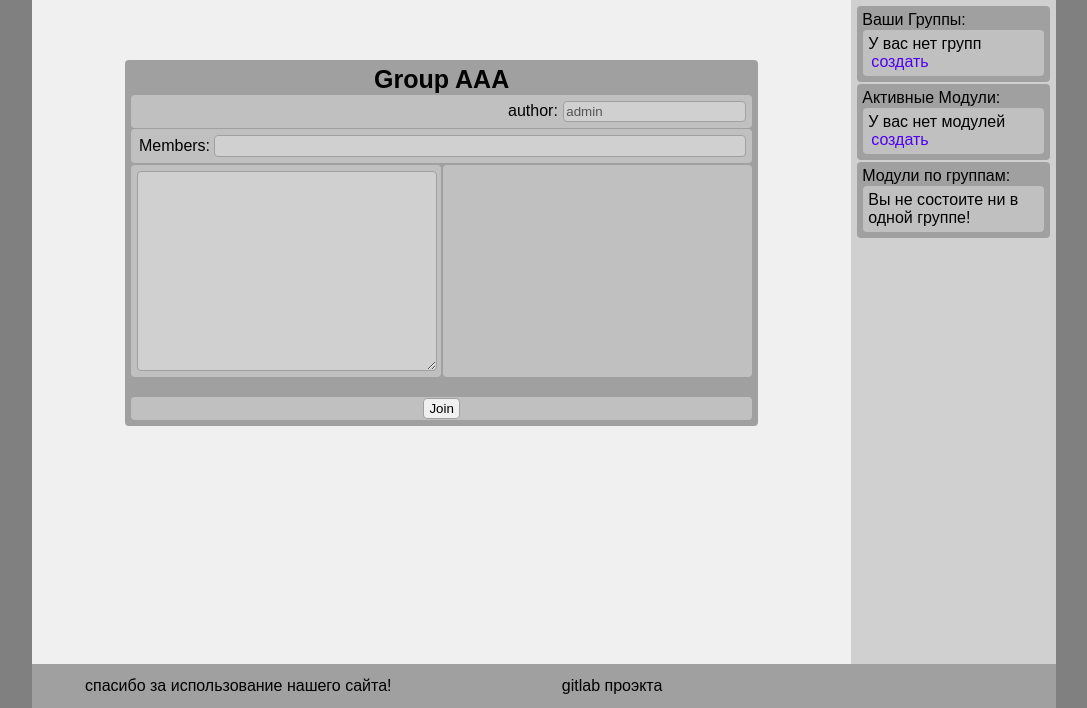
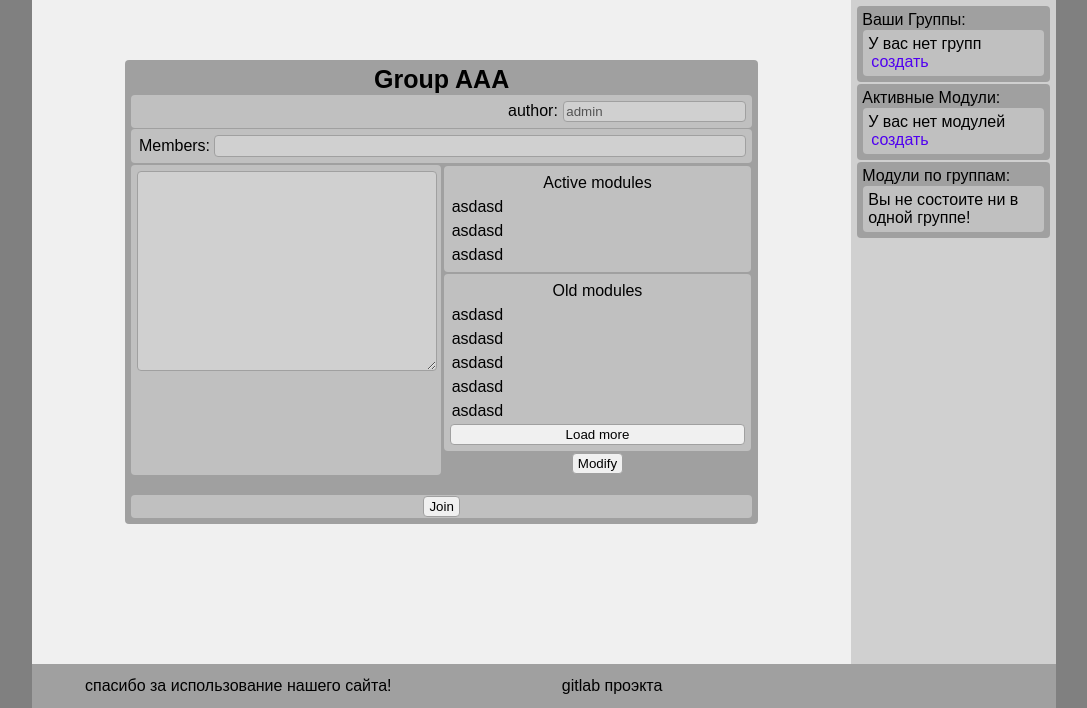
Before and after one commit to maximalekseenko/testing-system, a Django app: a page that uses groups/templates/group_show.html in a window 1280 px wide. Shown: the part 92-800 px from the top of the page, without its empty margins (96-1183 px from the left). Run offline with Django 4.2, Linux system fonts and the light colour scheme; data comes from the database, SQL or seed files in the repository.

Commit message:
moduledata and usermark added; central boxes size fixed

```diff
--- a/groups/models.py
+++ b/groups/models.py
@@ -5,15 +5,25 @@ from django.utils import timezone
 from tasks.models import Module
 
 
+class UserMark(models.Model):
+    user            = models.ManyToManyField(User, related_name="user_mark")
+    mark            = models.IntegerField()
+
+
+class ModuleData(models.Model):
+    module          = models.ForeignKey(Module, related_name="module_data", on_delete=models.CASCADE, blank=True)
+    user_marks      = models.ManyToManyField(UserMark, related_name="module_data", blank=True)
+    expiration_data = models.DateTimeField(default=timezone.now())
+
+
 class Group(models.Model):
-    author          = models.ForeignKey(User, related_name="author", on_delete=models.CASCADE, null=True)
+    author          = models.ForeignKey(User, related_name="group_author", on_delete=models.CASCADE, null=True)
     name            = models.CharField(max_length=32, default="")
     description     = models.CharField(max_length=1024, default="")
     creation_date   = models.DateTimeField(default=timezone.now())
     id              = models.CharField(max_length=16, unique=True, primary_key = True)
     # moduls
-    moduls          = models.ManyToManyField(Module, related_name="moduls", blank=True)
-    moduls_data     = models.JSONField(default={})
+    moduls_data     = models.ManyToManyField(ModuleData, related_name="group_member", blank=True)
     # memers
-    members         = models.ManyToManyField(User, related_name="members", blank=True)
-    members_pending = models.ManyToManyField(User, related_name="members_pending", blank=True)
+    members         = models.ManyToManyField(User, related_name="group_member", blank=True)
+    members_pending = models.ManyToManyField(User, related_name="group_member_pending", blank=True)
--- a/groups/templates/group_show.html
+++ b/groups/templates/group_show.html
@@ -17,7 +17,7 @@
         <div class="flex component2">
             <a>{% trans 'Members'%}:</a>
             <input type="text" disabled value="{%for mem in group.members.all%}mem{%endfor%}" style="width:100%">
-            {%if user == group.author%}<input name="btn_mem" type="submit" value="{% trans 'Modify' %}">{%endif%}
+            {%if user == group.author%}<input name="btn_edit_mem" type="submit" value="{% trans 'Modify' %}">{%endif%}
             {%if user == group.author and group.members_pending.all|length%}<a class="notification">{{group.members_pending.all|length}}</a>{%endif%}
         </div>
 
@@ -27,8 +27,29 @@
                 <textarea style="width: 100%; resize: vertical; height: 200px" disabled=true>{{group.description}}</textarea>
             </div>
 
-            <div class="flex-col component2" style="width: 50%">
-
+            <div class="flex-col componentNone" style="width: 50%">
+                <div class="flex-col component2">
+                    <a style="text-align:center">{% trans 'Active modules' %}</a>
+                    <div class="flex-col">
+                        <a>asdasd</a>
+                        <a>asdasd</a>
+                        <a>asdasd</a>
+                    </div>
+                </div>
+                <div class="flex-col component2">
+                    <a style="text-align:center">{% trans 'Old modules' %}</a>
+                    <div class="flex-col">
+                        <a>asdasd</a>
+                        <a>asdasd</a>
+                        <a>asdasd</a>
+                        <a>asdasd</a>
+                        <a>asdasd</a>
+                        <input type="button" value="{% trans 'Load more' %}">
+                    </div>
+                </div>
+                <div style="text-align: center">
+                    <input name="btn_edit_mod" type="submit" value="{% trans 'Modify' %}">
+                </div>
             </div>
         </div>
 
--- a/groups/views.py
+++ b/groups/views.py
@@ -51,8 +51,10 @@ def ShowView(request, id):
         return render(request, 'group_show.html', context)
 
     # what request
-    if "btn_mem" in request.POST:
+    if "btn_edit_mem" in request.POST:
         return redirect(f'/groups/{id}/users/')
+    if "btn_edit_mod" in request.POST:
+        return redirect(f'/groups/{id}/moduls/')
     if "btn_edit" in request.POST:
         return redirect(f'/groups/{id}/edit/')
     if "btn_join" in request.POST:
--- a/static/css/common-class.css
+++ b/static/css/common-class.css
@@ -17,6 +17,7 @@ div#sider{
     background-color: #F0F0F0;
     padding: 5px;
     margin: 1px;
+    box-sizing: border-box;
 }
 .component2 {
     border-radius: 4px;
@@ -24,13 +25,14 @@ div#sider{
     background-color: #C0C0C0;
     padding: 5px;
     margin: 1px;
+    box-sizing: border-box;
 }
 .componentNone {
-    border-radius: 4px;
     border-color: #00000000;
     background-color: #00000000;
-    padding: 5px;
+    /* padding: 5px; */
     margin: 1px;
+    box-sizing: border-box;
 }
 
 
--- a/tasks/models.py
+++ b/tasks/models.py
@@ -13,3 +13,6 @@ class Module(models.Model):
     is_tasks_rnd    = models.BooleanField(default=False)
     # key
     id              = models.CharField(max_length=16, unique=True, primary_key=True)
+
+class Task(models.Model):
+    pass
```
Also changed, not shown: db.sqlite3, groups/migrations/0003_auto_20220130_0632.py (added), tasks/migrations/0003_auto_20220130_0632.py (added).
